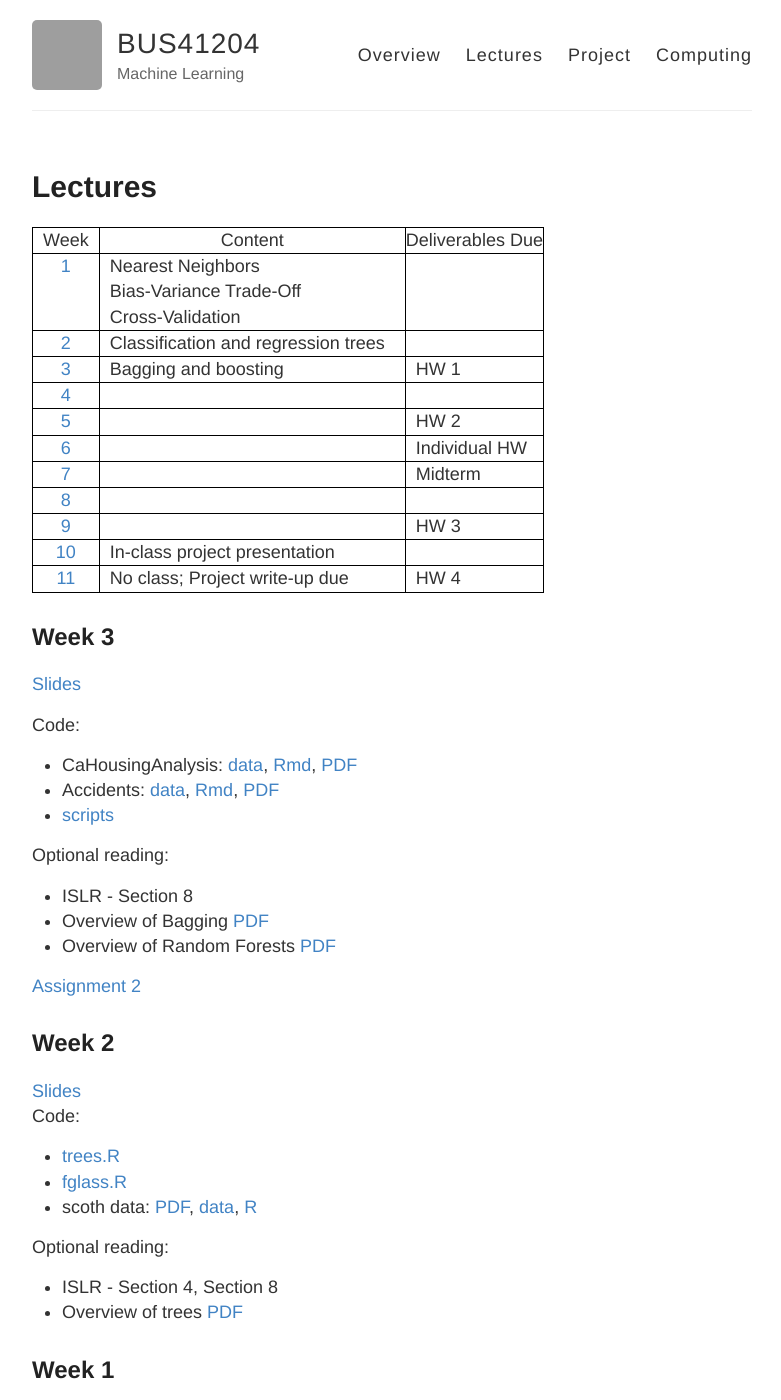
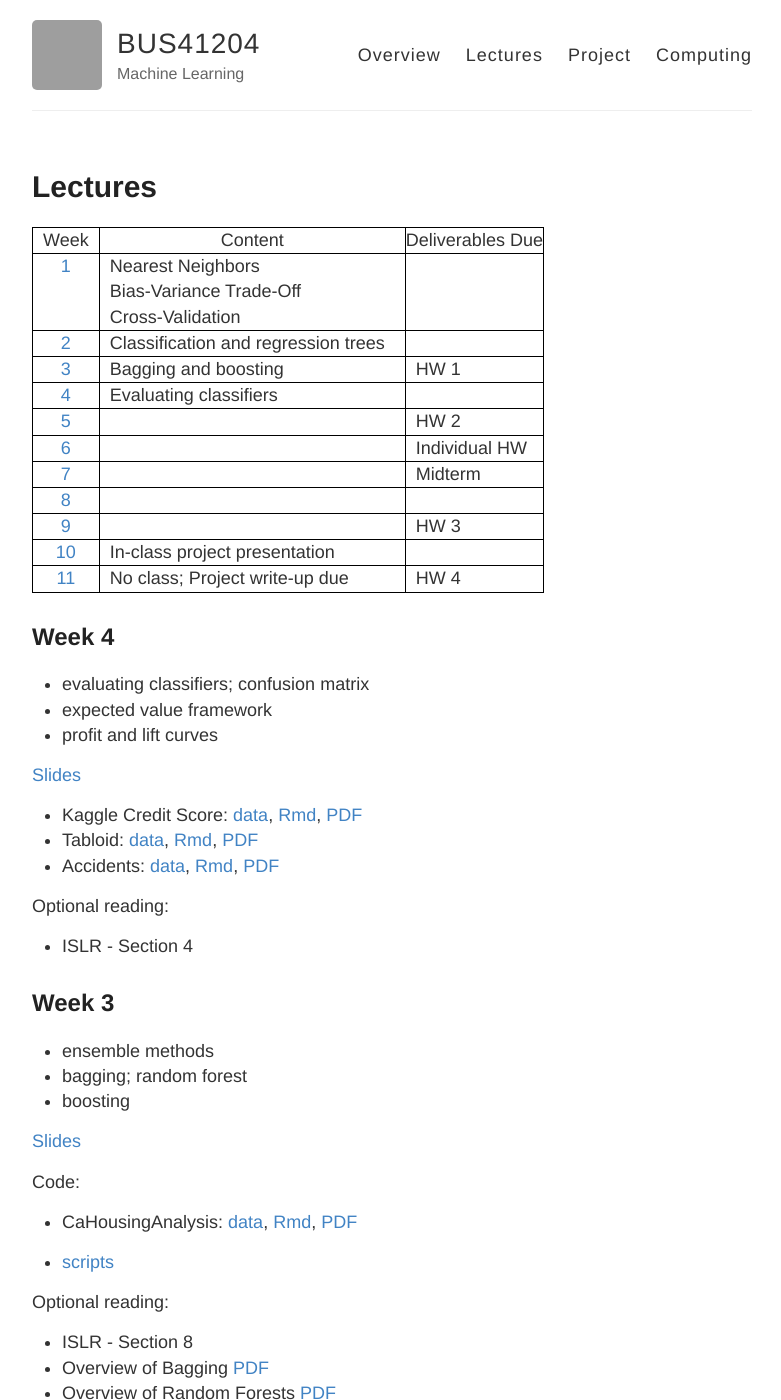
Before and after one commit to ChicagoBoothML/ML2017, a Jekyll site: the page built from lectures.md, in a window 1280 px wide and 1400 px high. Shown: the whole window, without its empty margins (248-1029 px from the left). Built offline with Jekyll 4.4.1, drawn with Linux system fonts in a browser that asks for light colours; grey boxes are pictures that could not be loaded.

Commit message:
Update lectures.md

```diff
--- a/lectures.md
+++ b/lectures.md
@@ -10,7 +10,7 @@ permalink: /lectures/
 | [1](#week-1)   | &nbsp;&nbsp;Nearest Neighbors <br>&nbsp;&nbsp;Bias-Variance Trade-Off <br> &nbsp;&nbsp;Cross-Validation   |                   |
 | [2](#week-2)   | &nbsp;&nbsp;Classification and regression trees&nbsp;&nbsp;&nbsp;&nbsp;    |                       |
 | [3](#week-3)   | &nbsp;&nbsp;Bagging and boosting&nbsp;&nbsp;&nbsp;&nbsp;       |    &nbsp;&nbsp;HW 1             |
-| [4]()          |                                                                |                   |
+| [4](#week-4)   | &nbsp;&nbsp;Evaluating classifiers&nbsp;&nbsp;&nbsp;&nbsp;     |                   |
 | [5]()          |                                                                |  &nbsp;&nbsp;HW 2     |
 | [6]()          |                                                                |  &nbsp;&nbsp;Individual HW&nbsp;&nbsp;            |
 | [7]()          |                                                                |  &nbsp;&nbsp;Midterm          |
@@ -21,14 +21,35 @@ permalink: /lectures/
 {: .mbtablestyle}
 
 
+
+## Week 4
+
+* evaluating classifiers; confusion matrix
+* expected value framework
+* profit and lift curves
+
+[Slides](https://piazza.com/class_profile/get_resource/j8padvvrtd375m/jctbg7d8y0sx0)
+
+* Kaggle Credit Score: [data](https://github.com/ChicagoBoothML/MLClassData/tree/master/GiveMeSomeCredit), [Rmd](https://raw.githubusercontent.com/ChicagoBoothML/ML2016/master/lec04/Kaggle_giveMeCredit.Rmd), [PDF](https://raw.githubusercontent.com/ChicagoBoothML/ML2016/master/lec04/Kaggle_giveMeCredit.pdf)
+* Tabloid: [data](https://github.com/ChicagoBoothML/MLClassData/tree/master/Tabloid), [Rmd](https://raw.githubusercontent.com/ChicagoBoothML/ML2016/master/lec04/tabloid.Rmd), [PDF](https://raw.githubusercontent.com/ChicagoBoothML/ML2016/master/lec04/tabloid.pdf)
+* Accidents: [data](https://github.com/ChicagoBoothML/MLClassData/tree/master/TransportAccidents), [Rmd](https://github.com/ChicagoBoothML/ML2017/raw/master/lec04/accidents.Rmd), [PDF](https://github.com/ChicagoBoothML/ML2017/raw/master/lec04/accidents.pdf)
+
+Optional reading:
+
+* ISLR - Section 4
+
 ## Week 3
+
+* ensemble methods
+* bagging; random forest
+* boosting
 
 [Slides](https://piazza.com/class_profile/get_resource/j8padvvrtd375m/jck4lmytuoq2mm)
 
 Code:
 
 * CaHousingAnalysis: [data](https://github.com/ChicagoBoothML/MLClassData/raw/master/CaliforniaHousing/CaliforniaHousing.csv), [Rmd](https://raw.githubusercontent.com/ChicagoBoothML/ML2017/master/lec03/CaHousingAnalysis.Rmd), [PDF](https://github.com/ChicagoBoothML/ML2017/raw/master/lec03/CaHousingAnalysis.pdf)
-* Accidents: [data](https://github.com/ChicagoBoothML/MLClassData/raw/master/TransportAccidents/Accidents.csv), [Rmd](https://github.com/ChicagoBoothML/ML2017/raw/master/lec04/accidents.Rmd), [PDF](https://github.com/ChicagoBoothML/ML2017/raw/master/lec04/accidents.pdf)
+
 * [scripts](https://github.com/ChicagoBoothML/ML2017/tree/master/lec03)
 
 Optional reading:
```
